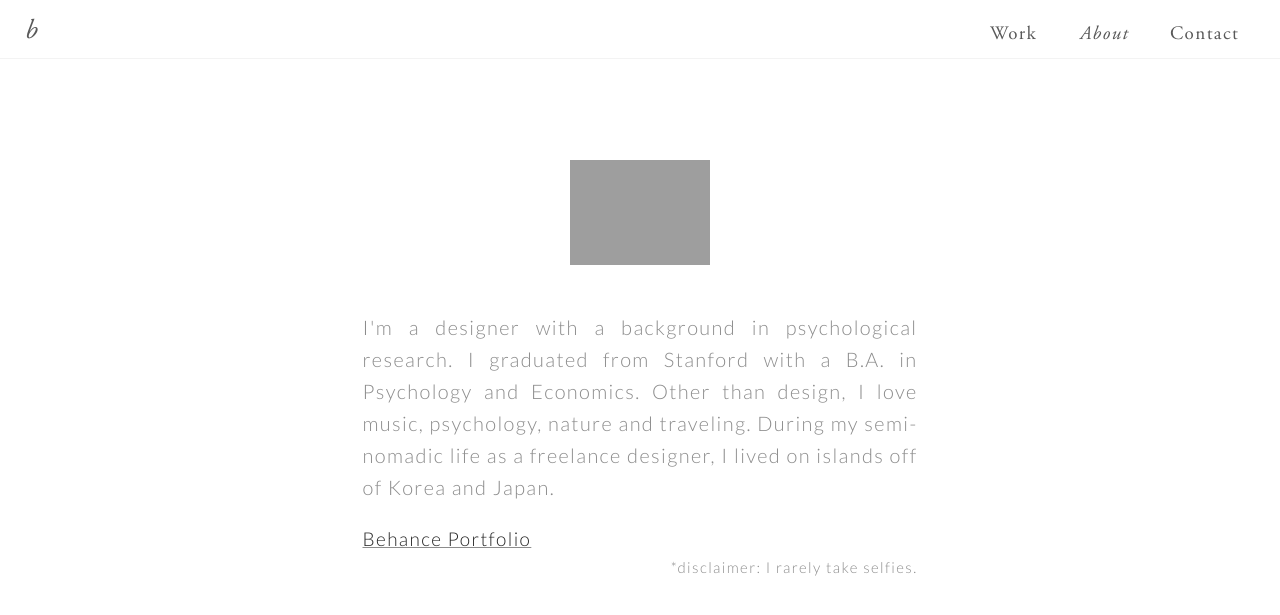
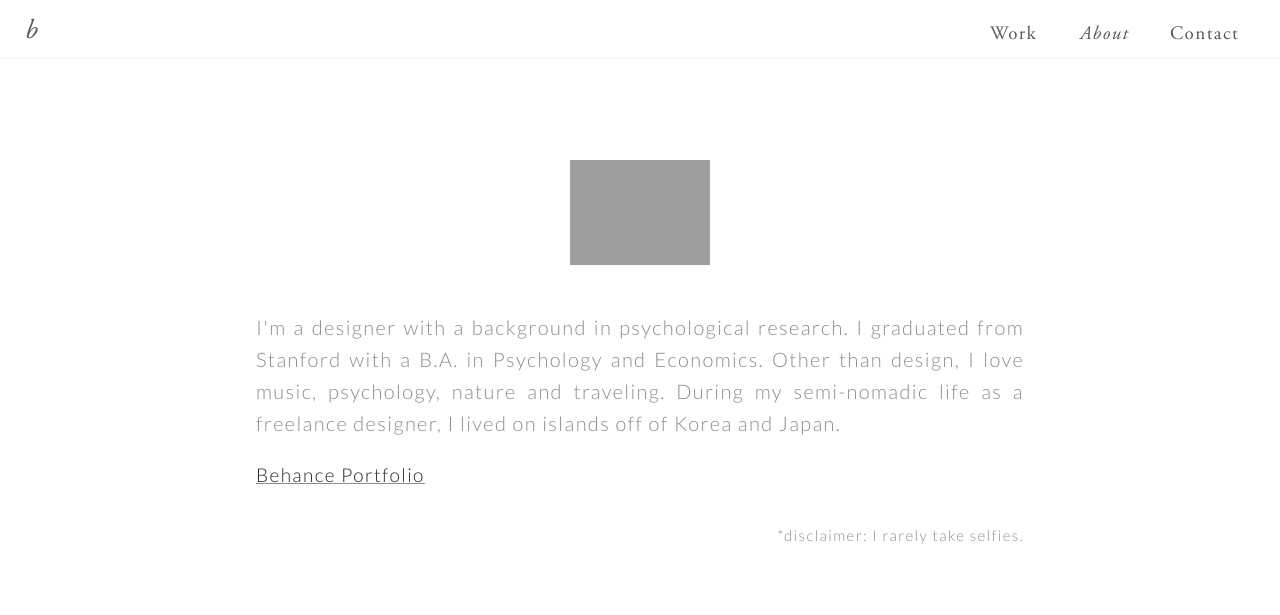
Before and after one commit to bkwon0402/bkwon0402.github.io, a Jekyll site: the page about.html, which Jekyll copies as it is, in a window 1280 px wide. Shown: the top 615 px of the page. Built offline with Jekyll 4.4.1, drawn with Linux system fonts in a browser that asks for light colours.

Commit message:
css work

```diff
--- a/styles/core.css
+++ b/styles/core.css
@@ -849,7 +849,7 @@ div.newsletterredesign {
 }
 .aboutme {
     font-size: 20px;
-    max-width: 555px;
+    max-width: 768px;
     text-align: justify;
     color: #8C8C8C;
     letter-spacing: 1.4px;
```
